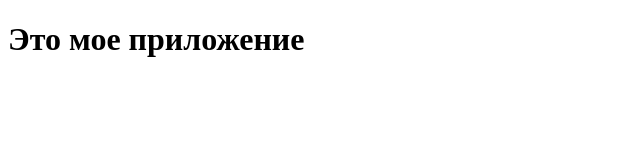
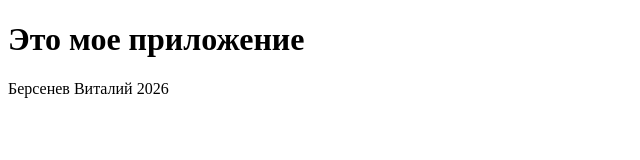
Before and after one commit to 21ISR/mobdev-git-lab-Bersenev, a plain HTML site: page index.html in a window 1280 px wide. Shown: the whole page, without its empty margins (0-640 px from the left). Drawn offline with Linux system fonts and the light colour scheme.

Commit message:
Создание Footer: 1

```diff
--- a/index.html
+++ b/index.html
@@ -7,6 +7,6 @@
 </head>
 <body>
     <h1>Это мое приложение</h1>
-
+    <footer>Берсенев Виталий 2026</footer>
 </body>
 </html>
```
